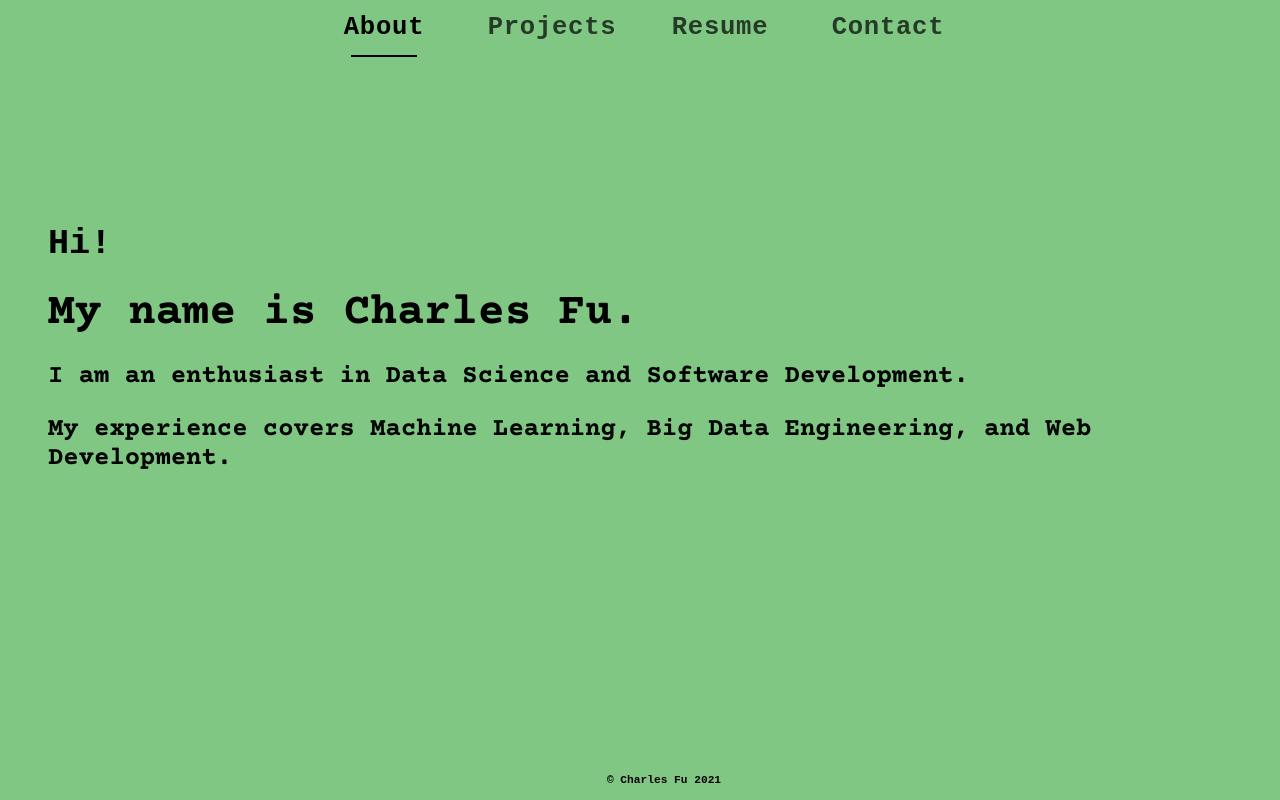
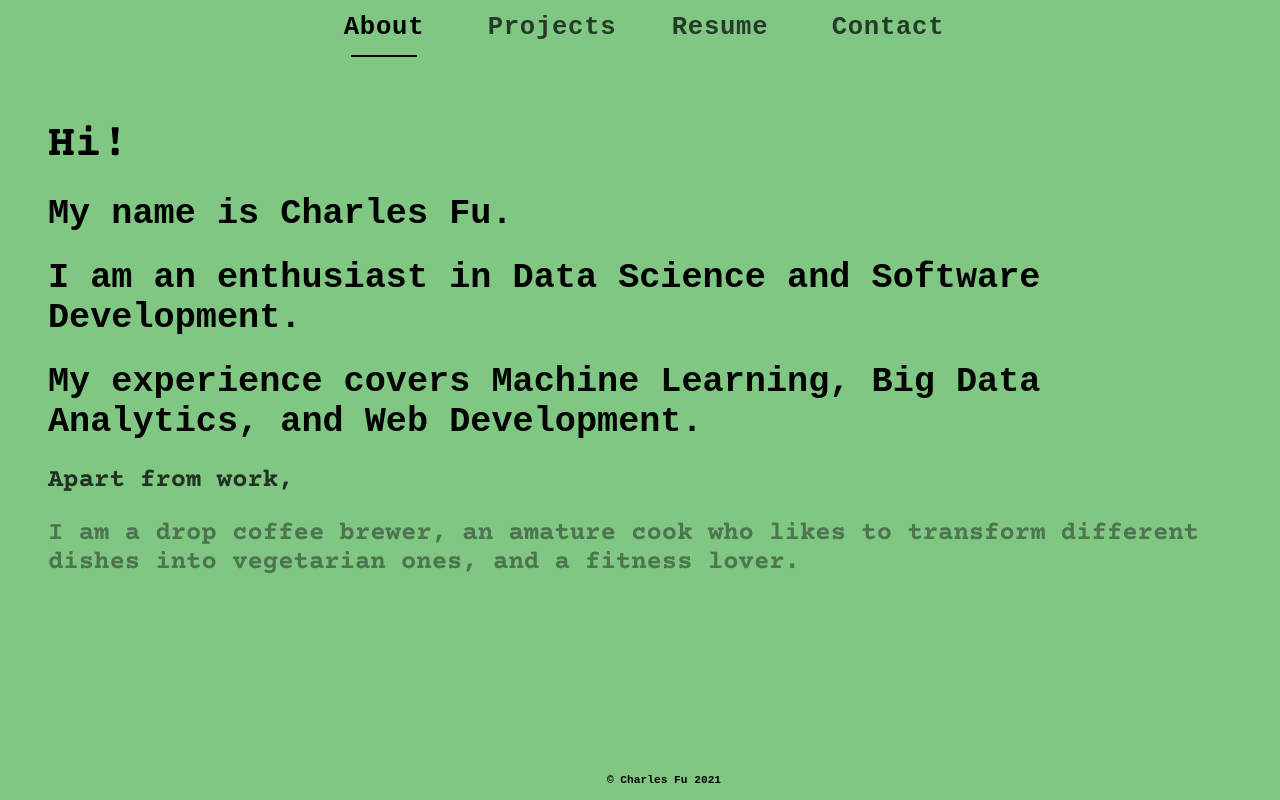
Before and after one commit to charlesfu4/charlesfu4.github.io, a React (Create React App) app: page / in a window 1280 px wide. Shown: the top 800 px of the page. Built offline with nearby package versions, Linux system fonts and the light colour scheme.

Commit message:
feat: update new introduction

```diff
--- a/src/pages/About.js
+++ b/src/pages/About.js
@@ -93,28 +93,42 @@ const About = ({ checked }) => {
           <Fade in={checked} style={{ transitionDelay: '600ms' }} timeout={800}>
             <Grid item  className={null} style={{ textAlign: 'left' }}>
               <ThemeProvider theme={theme}>
-                <Typography variant="h3">Hi!</Typography>
+                <Typography variant="h2">Hi!</Typography>
               </ThemeProvider>
             </Grid>
           </Fade>
           <Fade in={checked} style={{ transitionDelay: '1000ms' }} timeout={1400}>
             <Grid item className={null}  style={{ textAlign: 'left' }}>
               <ThemeProvider theme={theme}>
-                <Typography variant="h2">My name is Charles Fu.</Typography>
+                <Typography variant="h3">My name is Charles Fu.</Typography>
               </ThemeProvider>
             </Grid>
           </Fade>
           <Fade in={checked} style={{ transitionDelay: '2000ms' }} timeout={2200}>
             <Grid item xs={12} className={null}  style={{ textAlign: 'left' }}>
               <ThemeProvider theme={theme}>
-                <Typography variant="h4">I am an enthusiast in Data Science and Software Development.</Typography>
+                <Typography variant="h3">I am an enthusiast in Data Science and Software Development.</Typography>
               </ThemeProvider>
             </Grid>
           </Fade>
           <Fade in={checked} style={{ transitionDelay: '3000ms' }} timeout={3100}>
             <Grid item xs={12} className={null}  style={{ textAlign: 'left' }}>
               <ThemeProvider theme={theme}>
-                <Typography variant="h4">My experience covers Machine Learning, Big Data Engineering, and Web Development.</Typography>
+                <Typography variant="h3">My experience covers Machine Learning, Big Data Analytics, and Web Development.</Typography>
+              </ThemeProvider>
+            </Grid>
+          </Fade>
+          <Fade in={checked} style={{ transitionDelay: '4000ms' }} timeout={3100}>
+            <Grid item xs={12} className={null}  style={{ textAlign: 'left' }}>
+              <ThemeProvider theme={theme}>
+                <Typography variant="h4">Apart from work,</Typography>
+              </ThemeProvider>
+            </Grid>
+          </Fade>
+          <Fade in={checked} style={{ transitionDelay: '4500ms' }} timeout={3100}>
+            <Grid item xs={12} className={null}  style={{ textAlign: 'left' }}>
+              <ThemeProvider theme={theme}>
+                <Typography variant="h4">I am a drop coffee brewer, an amature cook who likes to transform different dishes into vegetarian ones, and a fitness lover.</Typography>
               </ThemeProvider>
             </Grid>
           </Fade>
--- a/src/pages/Contact.js
+++ b/src/pages/Contact.js
@@ -131,7 +131,7 @@ const Contact = ({ checked }) => {
               <Grid item >
                 <MailOutlineIcon
                   className={classes.clickableIcon}
-                  onClick={() =>  window.location.href='mailto:fuchucheng@gmail.com'}
+                  onClick={() =>  window.location.href='mailto:charles@pluss.app'}
                 >
                 </MailOutlineIcon>
               </Grid>
--- a/src/pages/Projects.js
+++ b/src/pages/Projects.js
@@ -192,6 +192,22 @@ const Projects = ({ checked }) => {
                 <Grid item className={classes.items} style={{ textAlign: 'left' }} >
                   <Box p={1}>
                     <ThemeProvider theme={theme}>
+                      <Typography variant="h4">Devops with Dockers</Typography>
+                    </ThemeProvider>
+                  </Box>
+                </Grid>
+              </Box>
+              <Box
+                m={1}
+                width='80%'
+                border={3}
+                borderColor="text.primary"
+                borderRadius={16}
+                className={classes.hoverbox}
+              >
+                <Grid item className={classes.items} style={{ textAlign: 'left' }} >
+                  <Box p={1}>
+                    <ThemeProvider theme={theme}>
                       <Typography variant="h4">Full-stack open</Typography>
                     </ThemeProvider>
                   </Box>
```
Also changed, not shown: 2 other files (tests, documents, lock files or other folders).
